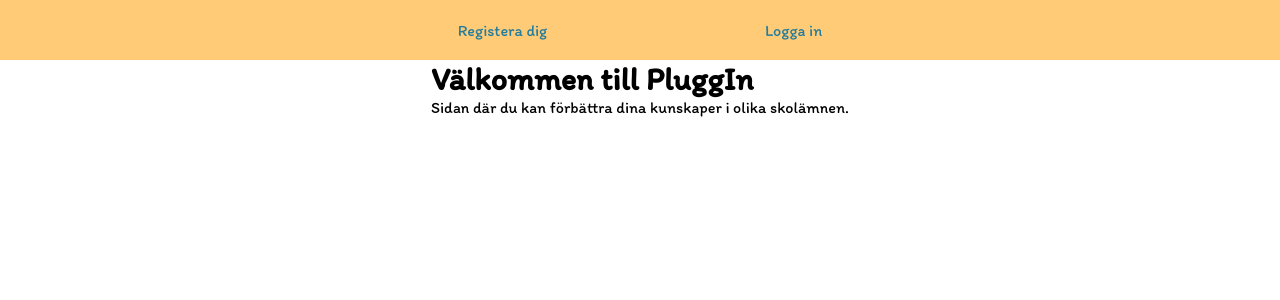
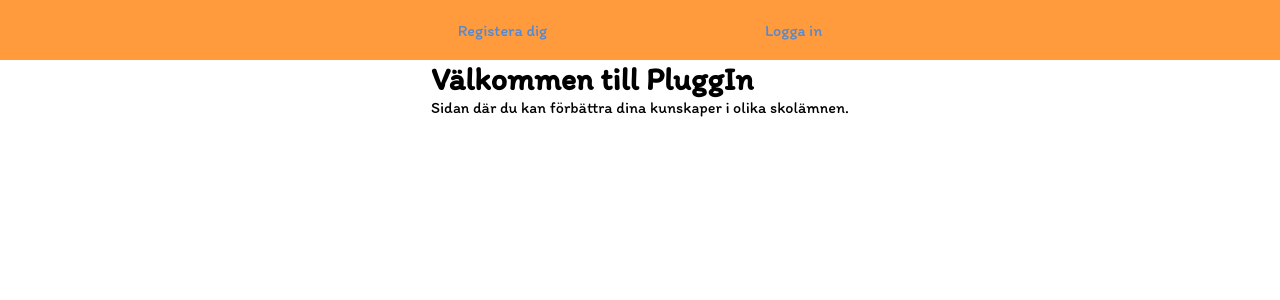
Before and after one commit to Technigo/final-boiler-plate-monorepo, a React (Vite) app in the folder frontend/: page / in a window 1280 px wide. Shown: the top 300 px of the page. Built offline with nearby package versions, Linux system fonts and the light colour scheme; no server answers.

Commit message:
Updated color palette

```diff
--- a/frontend/src/App.css
+++ b/frontend/src/App.css
@@ -13,19 +13,21 @@
     sans-serif;
   -webkit-font-smoothing: antialiased;
   -moz-osx-font-smoothing: grayscale;
-  --vanilla: #fef9ef;
-  --ocean: #227c9d;
-  --oceanhover: #6fb3cc;
-  --oceanactive: #1a5f79;
-  --teal: #17c3b2;
-  --tealhover: #2fd5c5;
-  --tealactive: #119285;
-  --sunset: #ffcb77;
-  --sunsethover: #ffd798;
-  --sunsetactive: #c59d5d;
+  --ocean: #5189D3;
+  --oceanhover: #84b9ff;
+  --oceanshadow: #1A5F79;
+  --forest: #14C26E;
+  --foresthover: #41dd92;
+  --forestshadow: #00a857;
+  --sunset: #FF9A3D;
+  --sunsethover: #ffb26b;
+  --sunsetshadow: #fa7d08;
+  --daffodil: #FED363;
+  --daffodilhover: #ffde89;
+  --daffodilshadow: #fdc63b;
   --raspberry: #fe6d73;
   --raspberryhover: #ff9296;
-  --raspberryactive: #c15457;
+  --raspberryshadow: #d7494e;
 }
 
 code {
```
